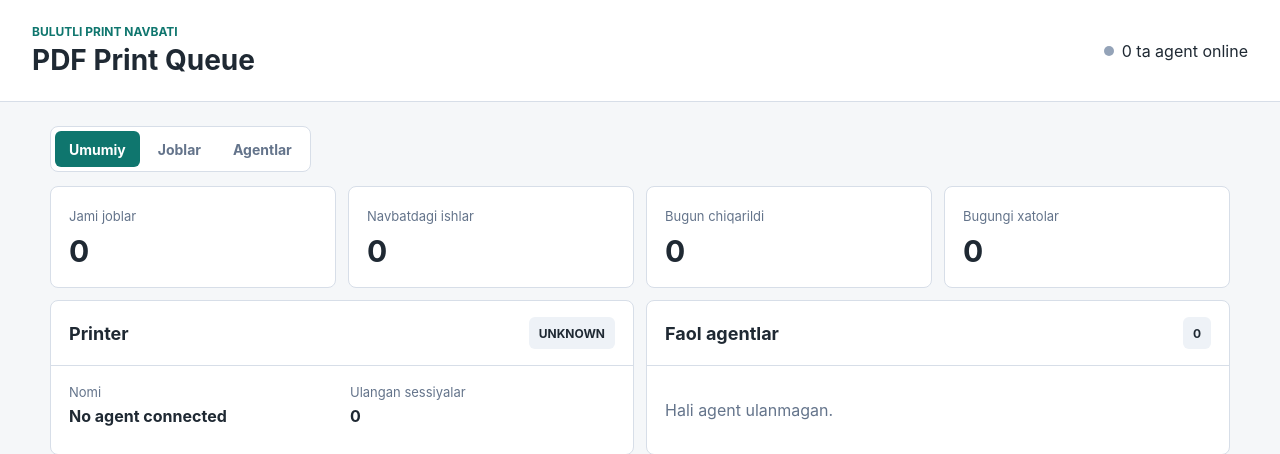
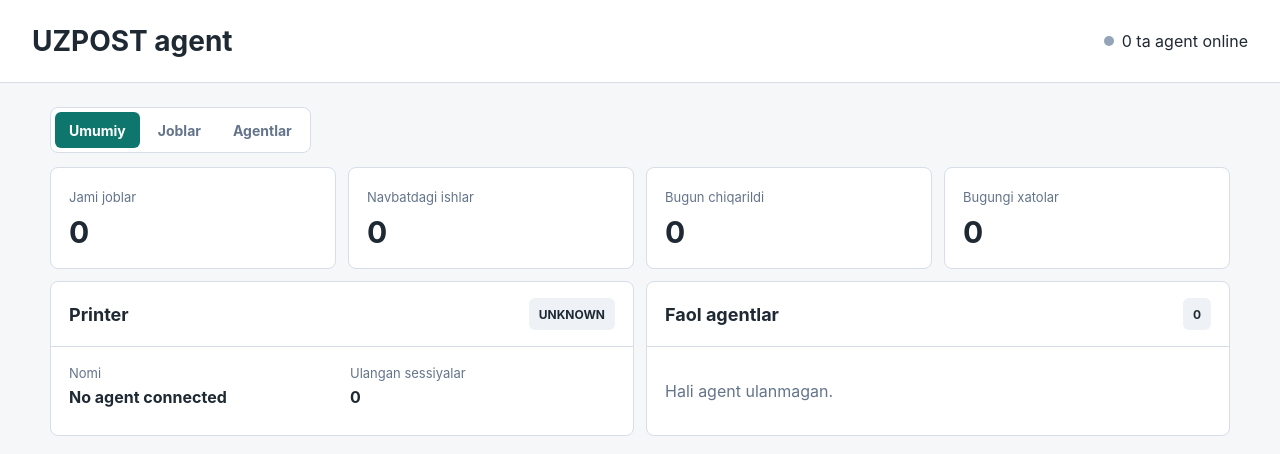
Before and after one commit to Kingprogrammer07/printer_pull_agent, a FastAPI app: page / in a window 1280 px wide. Shown: the top 454 px of the page. Run offline with FastAPI, Linux system fonts and the light colour scheme; data that the repository does not hold is empty.

Commit message:
Add datetime formatting filter and update dashboard localization
- Introduced a `format_datetime` function to format datetime objects for display.
- Updated the dashboard HTML template to reflect localization changes, including titles and labels in Uzbek.
- Modified the agent service to handle threading and improved error logging during execution.

```diff
--- a/app/main.py
+++ b/app/main.py
@@ -1,5 +1,6 @@
 import time
 from contextlib import asynccontextmanager
+from datetime import datetime
 from pathlib import Path
 from urllib.parse import urlencode
 
@@ -21,6 +22,24 @@
 logger = get_logger(__name__)
 BASE_DIR = Path(__file__).resolve().parent
 templates = Jinja2Templates(directory=str(BASE_DIR / "templates"))
+
+
+def format_datetime(value) -> str:
+    if not value:
+        return ""
+    if isinstance(value, datetime):
+        return value.strftime("%Y-%m-%d %H:%M:%S")
+    text = str(value)
+    try:
+        parsed = datetime.fromisoformat(text.replace("Z", "+00:00"))
+        return parsed.strftime("%Y-%m-%d %H:%M:%S")
+    except ValueError:
+        if "T" in text:
+            return text.replace("T", " ").split("+", 1)[0].split("Z", 1)[0]
+        return text
+
+
+templates.env.filters["datetime_human"] = format_datetime
 
 
 def create_directories() -> None:
--- a/app/templates/dashboard.html
+++ b/app/templates/dashboard.html
@@ -1,16 +1,15 @@
 <!doctype html>
-<html lang="en">
+<html lang="uz">
   <head>
     <meta charset="utf-8">
     <meta name="viewport" content="width=device-width, initial-scale=1">
-    <title>PDF Print Queue</title>
+    <title>UZPOST agent</title>
     <link rel="stylesheet" href="/static/dashboard.css">
   </head>
   <body>
     <header class="topbar">
       <div>
-        <p class="eyebrow">Bulutli print navbati</p>
-        <h1>PDF Print Queue</h1>
+        <h1>UZPOST agent</h1>
       </div>
       <div class="topbar__status">
         <span class="dot {{ 'dot--ok' if stats.agents_online else 'dot--idle' }}"></span>
@@ -19,14 +18,14 @@
     </header>
 
     <main>
-      <nav class="tabs" aria-label="Dashboard sections">
+      <nav class="tabs" aria-label="Dashboard bolimlari">
         <button class="tab {{ 'is-active' if active_tab == 'overview' else '' }}" type="button" data-tab-target="overview">Umumiy</button>
         <button class="tab {{ 'is-active' if active_tab == 'jobs' else '' }}" type="button" data-tab-target="jobs">Joblar</button>
         <button class="tab {{ 'is-active' if active_tab == 'agents' else '' }}" type="button" data-tab-target="agents">Agentlar</button>
       </nav>
 
       <section class="tab-panel {{ 'is-active' if active_tab == 'overview' else '' }}" data-tab-panel="overview">
-        <section class="metrics" aria-label="System metrics">
+        <section class="metrics" aria-label="Tizim korsatkichlari">
           <article class="metric">
             <span>Jami joblar</span>
             <strong>{{ stats.total }}</strong>
@@ -53,11 +52,11 @@
             </div>
             <dl class="details">
               <div>
-              <dt>Nomi</dt>
+                <dt>Nomi</dt>
                 <dd>{{ printer_status.name }}</dd>
               </div>
               <div>
-              <dt>Ulangan sessiyalar</dt>
+                <dt>Ulangan sessiyalar</dt>
                 <dd>{{ connected_agents }}</dd>
               </div>
             </dl>
@@ -74,7 +73,7 @@
                   <span class="dot {{ 'dot--ok' if agent.is_online else 'dot--idle' }}"></span>
                   <div>
                     <strong>{{ agent.agent_id }}</strong>
-                    <small>{{ agent.printer_name or 'Printer nomi yo‘q' }} - {{ agent.printer_status }}</small>
+                    <small>{{ agent.printer_name or 'Printer nomi yoq' }} - {{ agent.printer_status }}</small>
                   </div>
                 </div>
               {% else %}
@@ -92,7 +91,7 @@
               <h2>Joblar</h2>
               <p class="panel__subtext">{{ pagination.total }} ta natija - {{ pagination.page }} / {{ pagination.total_pages or 1 }} sahifa</p>
             </div>
-          <a class="link-button" href="/docs">API hujjatlar</a>
+            <a class="link-button" href="/docs">API hujjatlar</a>
           </div>
 
           <details class="filter-disclosure" {{ 'open' if filters_active else '' }}>
@@ -140,7 +139,7 @@
                 </select>
               </label>
               <div class="filter-actions">
-                <button type="submit">Qo‘llash</button>
+                <button type="submit">Qollash</button>
                 <a href="/?tab=jobs">Tozalash</a>
               </div>
             </form>
@@ -166,7 +165,7 @@
                     <td>{{ job.user_code }}</td>
                     <td><span class="badge badge--{{ job.status | lower }}">{{ job.status }}</span></td>
                     <td>{{ job.agent_id or 'Istalgan' }}</td>
-                    <td>{{ job.updated_at }}</td>
+                    <td>{{ job.updated_at | datetime_human }}</td>
                   </tr>
                 {% else %}
                   <tr>
@@ -177,7 +176,7 @@
             </table>
           </div>
 
-          <nav class="pagination" aria-label="Job pages">
+          <nav class="pagination" aria-label="Job sahifalari">
             <a class="{{ 'is-disabled' if pagination.page <= 1 else '' }}" href="{{ first_url }}">Birinchi</a>
             <a class="{{ 'is-disabled' if pagination.page <= 1 else '' }}" href="{{ prev_url }}">Oldingi</a>
             <span>Sahifa {{ pagination.page }} / {{ pagination.total_pages or 1 }}</span>
@@ -207,11 +206,11 @@
                 <dl class="details details--wide">
                   <div>
                     <dt>Printer</dt>
-                    <dd>{{ agent.printer_name or 'Printer nomi yo‘q' }}</dd>
+                    <dd>{{ agent.printer_name or 'Printer nomi yoq' }}</dd>
                   </div>
                   <div>
                     <dt>Oxirgi aloqa</dt>
-                    <dd>{{ agent.last_seen_at or 'Hech qachon' }}</dd>
+                    <dd>{{ (agent.last_seen_at | datetime_human) or 'Hech qachon' }}</dd>
                   </div>
                   <div>
                     <dt>Printer navbati</dt>
@@ -219,7 +218,7 @@
                   </div>
                   <div>
                     <dt>Raw status</dt>
-                    <dd>{{ agent.details.raw_status if agent.details.raw_status is defined else 'Noma’lum' }}</dd>
+                    <dd>{{ agent.details.raw_status if agent.details.raw_status is defined else 'Nomalum' }}</dd>
                   </div>
                 </dl>
               </details>
```
Also changed, not shown: app/windows_service/agent_service.py (+13 -2 lines).
